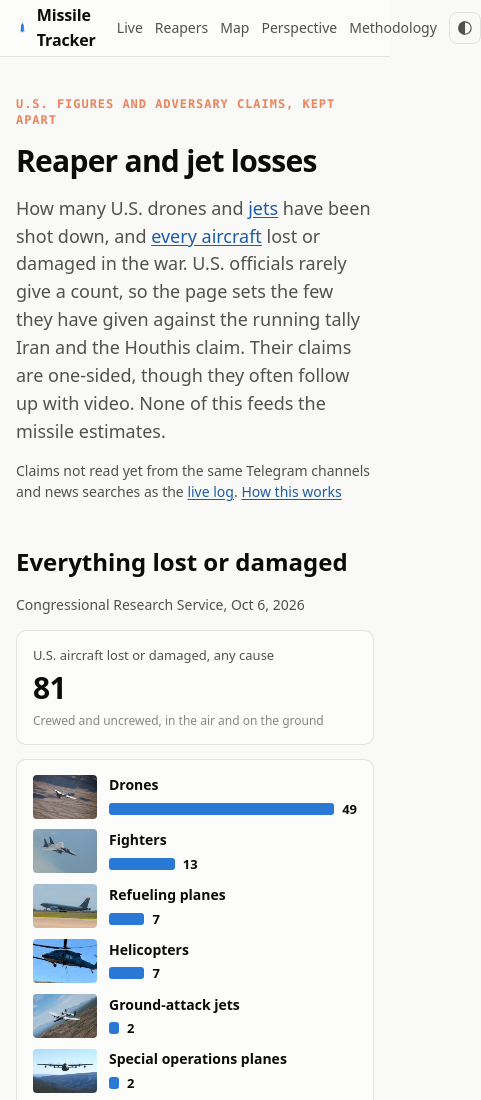
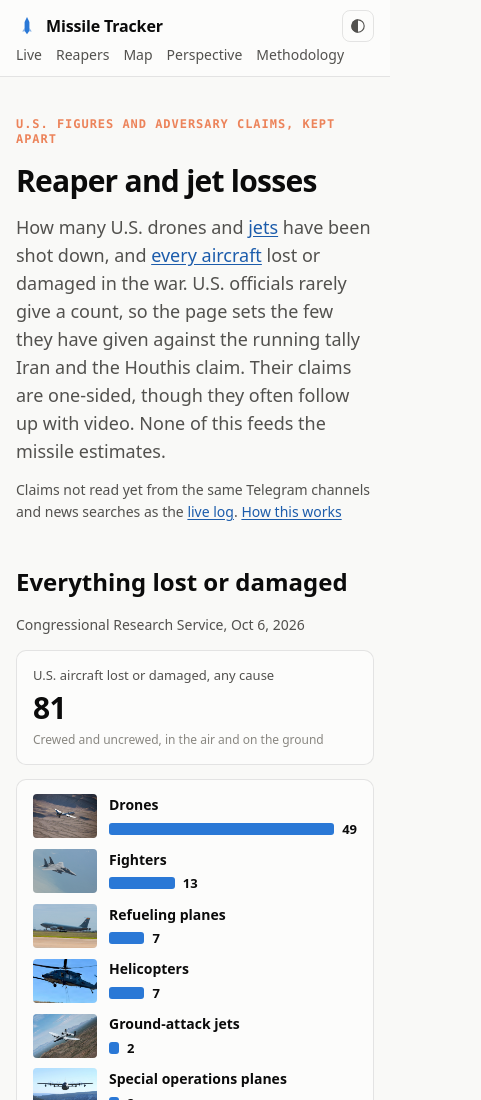
Before and after one commit to DarthPotato/missile-tracker, an Astro site: page /reapers in a window 390 px wide. Shown: the top 1100 px of the page, 481 px wide, since content can reach past the window. Built offline with nearby package versions, Linux system fonts and the light colour scheme; Astro itself is replaced by a stand-in of ours.

Commit message:
Keep the header within the screen on phones
On narrow screens the nav links move to their own row under the site name,
with the theme toggle beside the name, so pages no longer scroll sideways.
Also adds the missing space in "not read yet from" on the Reaper page.

Co-Authored-By: Claude Opus 5.5 <noreply@anthropic.com>
Claude-Session: https://claude.ai/code/session_014UA6UmcXkR5gScw4aoaLRj

```diff
--- a/src/layouts/Base.astro
+++ b/src/layouts/Base.astro
@@ -72,13 +72,13 @@ const image = new URL(href(ogImage), Astro.site);
           <a href={href("/map/")}>Map</a>
           <a href={href("/perspective/")}>Perspective</a>
           <a href={href("/methodology/")}>Methodology</a>
-          <button class="theme" type="button" aria-label="Switch color theme" title="Switch color theme">
-            <svg viewBox="0 0 24 24" width="18" height="18" aria-hidden="true">
-              <path d="M12 3a9 9 0 1 0 0 18V3z" fill="currentColor"></path>
-              <circle cx="12" cy="12" r="8.25" fill="none" stroke="currentColor" stroke-width="1.5"></circle>
-            </svg>
-          </button>
         </nav>
+        <button class="theme" type="button" aria-label="Switch color theme" title="Switch color theme">
+          <svg viewBox="0 0 24 24" width="18" height="18" aria-hidden="true">
+            <path d="M12 3a9 9 0 1 0 0 18V3z" fill="currentColor"></path>
+            <circle cx="12" cy="12" r="8.25" fill="none" stroke="currentColor" stroke-width="1.5"></circle>
+          </svg>
+        </button>
       </div>
     </header>
     <main class="wrap">
@@ -125,7 +125,7 @@ const image = new URL(href(ogImage), Astro.site);
     display: flex;
     align-items: center;
     justify-content: space-between;
-    gap: 12px;
+    gap: 16px;
     min-height: 56px;
   }
   .brand {
@@ -136,6 +136,7 @@ const image = new URL(href(ogImage), Astro.site);
     color: var(--ink);
     text-decoration: none;
     letter-spacing: -0.01em;
+    white-space: nowrap;
   }
   .brand svg {
     color: var(--series-1);
@@ -144,11 +145,13 @@ const image = new URL(href(ogImage), Astro.site);
     display: flex;
     align-items: center;
     gap: 16px;
+    margin-left: auto;
     font-size: 14px;
   }
   nav a {
     color: var(--ink-2);
     text-decoration: none;
+    white-space: nowrap;
   }
   nav a:hover {
     color: var(--ink);
@@ -164,13 +167,40 @@ const image = new URL(href(ogImage), Astro.site);
     color: var(--ink-2);
     cursor: pointer;
   }
+  /* Phones: the links get their own row under the name, and scroll sideways
+     inside the header on the narrowest screens instead of widening the page. */
   @media (max-width: 560px) {
+    .bar {
+      flex-wrap: wrap;
+      row-gap: 2px;
+      padding-top: 10px;
+      padding-bottom: 8px;
+      min-height: 0;
+    }
     nav {
-      gap: 12px;
+      order: 1;
+      gap: 14px;
+      width: 100%;
+      margin-left: 0;
+      overflow-x: auto;
+      scrollbar-width: none;
+      padding-bottom: 2px;
+    }
+    nav::-webkit-scrollbar {
+      display: none;
+    }
+    .theme {
+      flex: none;
     }
     nav a[href$="#board"],
     nav a[href$="#updates"] {
       display: none;
+    }
+  }
+  @media (max-width: 360px) {
+    nav {
+      gap: 8px;
+      font-size: 13px;
     }
   }
   .site-footer {
--- a/src/pages/reapers.astro
+++ b/src/pages/reapers.astro
@@ -100,7 +100,7 @@ function chart(us: SeriesPoint[], claimed: SeriesPoint[]) {
       Claims{" "}
       {log.updated
         ? `last read ${formatDate(log.updated.slice(0, 10))}, ${log.updated.slice(11, 16)} UTC`
-        : "not read yet"}
+        : "not read yet"}{" "}
       from the same Telegram channels and news searches as the <a href={href("/live/")}>live log</a>.{" "}
       <a href={href("/methodology/#reapers")}>How this works</a>
     </p>
```
